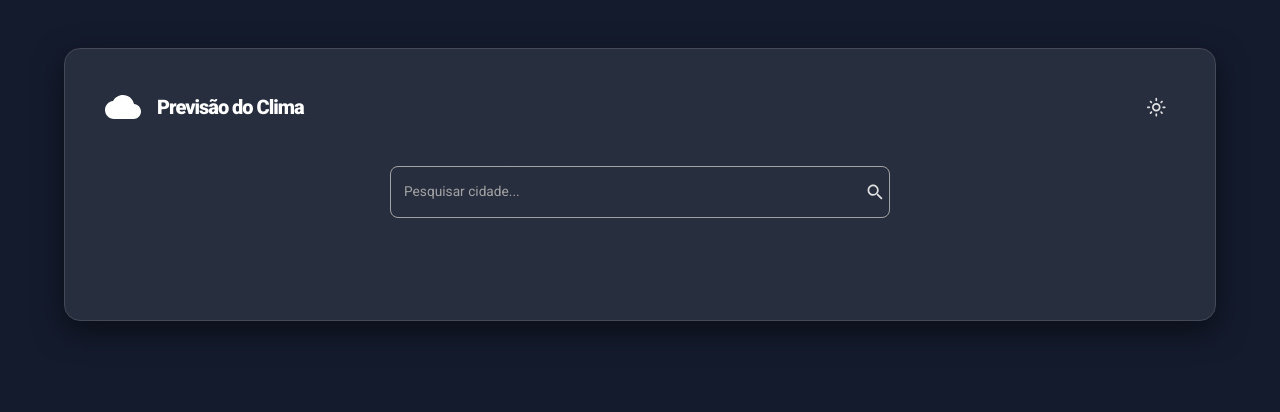
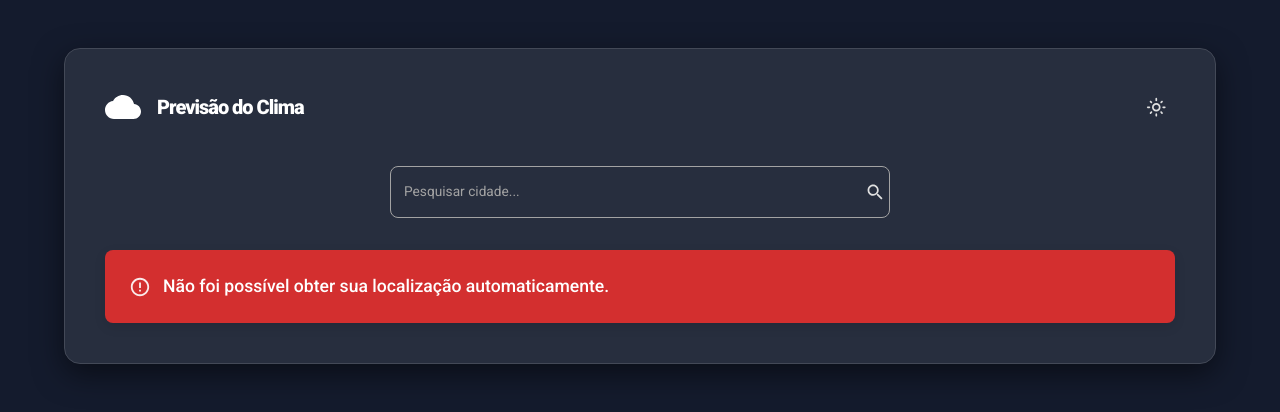
Before and after one commit to JoaoVictor-Nunes/climaApp, a React (Vite) app: page / in a window 1280 px wide. Shown: the top 412 px of the page. Built offline with nearby package versions, Linux system fonts and the light colour scheme; no server answers.

Commit message:
correcao de erros no alert

```diff
--- a/src/App.tsx
+++ b/src/App.tsx
@@ -1,7 +1,7 @@
 import { ColorModeContext, useMode, tokens } from './tema';
 import './App.css';
-// Adicionado 'Grow' nas importações do MUI
-import { CssBaseline, ThemeProvider, Box, Typography, Container, Paper, Grow } from '@mui/material';
+// Adicionado 'Alert' nas importações do MUI
+import { CssBaseline, ThemeProvider, Box, Typography, Container, Paper, Grow, Alert } from '@mui/material';
 import { SearchBar } from './Components/SearchBar';
 import { ChangeTheme } from './Components/ChangeTheme';
 import { GraficoClima } from './Components/GraficoClima';
@@ -10,12 +10,34 @@ import { ClimaAtual } from './Components/ClimaAtual';
 import CloudIcon from '@mui/icons-material/Cloud';
 
 const WeatherResults = () => {
-  const { weatherData } = useWeather();
+  const { weatherData, error } = useWeather();
+
+  if (error) {
+    return (
+      <Grow in={true} timeout={500}>
+        <Alert
+          severity="error"
+          variant="filled"
+          sx={{
+            width: '100%',
+            py: 2,
+            px: 3,
+            fontSize: '1.1rem',
+            borderRadius: 2,
+            display: 'flex',
+            alignItems: 'center',
+            boxShadow: '0 4px 12px rgba(0,0,0,0.1)'
+          }}
+        >
+          {error}
+        </Alert>
+      </Grow>
+    );
+  }
 
   const showResults = !!weatherData;
 
   return (
-
     <Grow in={showResults} timeout={1000} unmountOnExit>
       <Box
         sx={{
@@ -80,7 +102,7 @@ function App() {
                   }}
                 >
                   <Box sx={{ display: 'flex', alignItems: 'center', gap: 2 }}>
-                    <CloudIcon sx={{ fontSize: 36 }} />
+                    <CloudIcon sx={{ fontSize: 36 }}/>
                     <Typography
                       variant="h4"
                       sx={{ letterSpacing: '-0.05em', fontWeight: 900 }}
--- a/src/Components/SearchBar.tsx
+++ b/src/Components/SearchBar.tsx
@@ -1,4 +1,5 @@
 import { Box, InputAdornment, TextField, IconButton, useTheme } from "@mui/material";
+// Importamos o useRef aqui
 import { useEffect, useState, type SyntheticEvent } from "react";
 import { tokens } from "../tema";
 import { useWeather } from '../Context/climaContext';
@@ -9,9 +10,15 @@ export const SearchBar = () => {
     const colors = tokens(theme.palette.mode);
     const [searchCity, setSearchCity] = useState('');
 
+    const [hasTouched, setHasTouched] = useState(false);
+
     const { searchLocation, clearWeather, error, setError } = useWeather();
 
     useEffect(() => {
+        // 2. Se o usuário NUNCA tocou na barra, abortamos qualquer ação automática!
+        // Isso protege o erro inicial do IP de ser apagado.
+        if (!hasTouched) return;
+
         const timer = setTimeout(() => {
             if (searchCity.trim().length > 0) {
                 searchLocation(searchCity);
@@ -19,7 +26,7 @@ export const SearchBar = () => {
                 clearWeather();
                 if (setError) setError(null);
             }
-        }, 800);
+        }, 0);
 
         return () => clearTimeout(timer);
     }, [searchCity, searchLocation, clearWeather, setError]);
@@ -52,9 +59,6 @@ export const SearchBar = () => {
                 label="Pesquisar cidade..."
                 variant="outlined"
 
-                error={!!error}
-                helperText={error || " "}
-
                 slotProps={{
                     input: {
                         endAdornment: (
@@ -62,7 +66,7 @@ export const SearchBar = () => {
                                 <IconButton
                                     onClick={handleSubmit}
                                     edge="end"
-                                    sx={{ color: error ? colors.redAccent[500] : colors.grey[100] }}
+                                    sx={{ color: colors.grey[100] }}
                                 >
                                     <SearchIcon />
                                 </IconButton>
@@ -94,12 +98,6 @@ export const SearchBar = () => {
                     '& .MuiOutlinedInput-input': {
                         color: colors.grey[100],
                     },
-                    '& .MuiFormHelperText-root': {
-                        fontSize: '0.875rem',
-                        fontWeight: 500,
-                        marginTop: '6px',
-                        marginLeft: '4px',
-                    },
                 }}
             />
         </Box>
```
